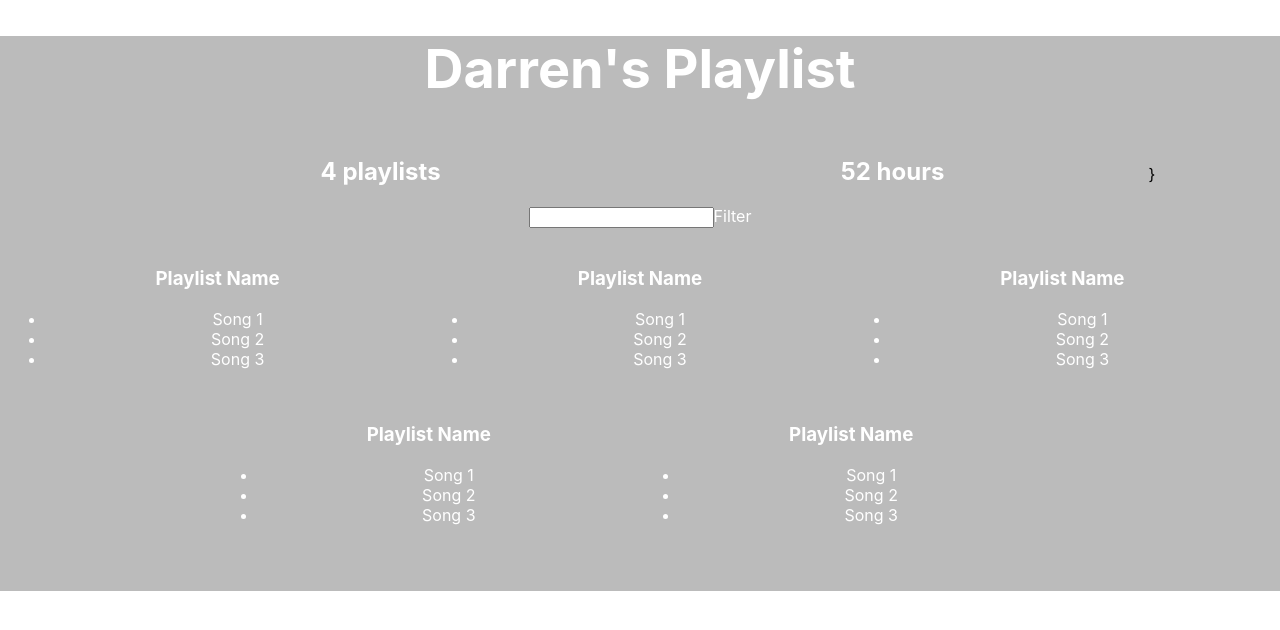
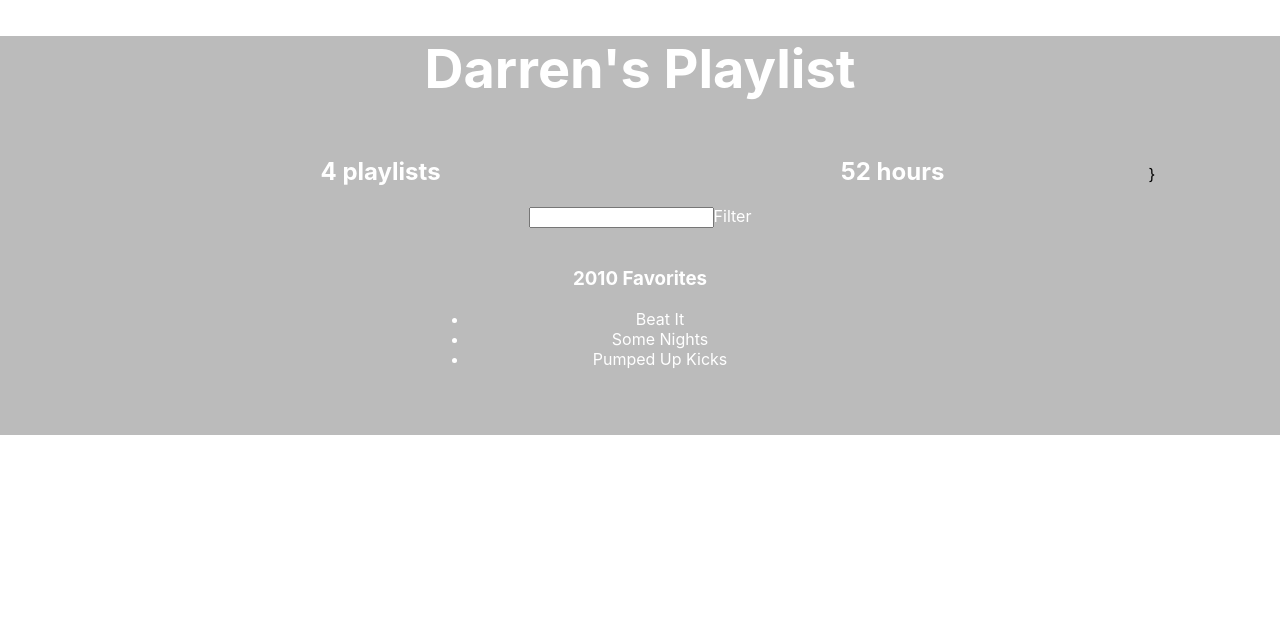
Before and after one commit to darrenhundt/better-playlists, a React (Create React App) app: page / in a window 1280 px wide. Shown: the top 630 px of the page. Built offline with nearby package versions, Linux system fonts and the light colour scheme.

Commit message:
Filtering

```diff
--- a/src/App.js
+++ b/src/App.js
@@ -72,7 +72,7 @@
 		return (
 			<div style={defaultStyle}>
 				<img/>
-				<input type="Text"/>
+				<input type="text" onKeyUp={event => this.props.onTextChange(event.target.value)}/>
 				Filter
 			</div>
 		);
@@ -81,14 +81,15 @@
 
 class Playlist extends Component {
 	render() {
+		let playlist = this.props.playlist
 		return (
 			<div style={{...defaultStyle, width: "33%", display: "inline-block"}}>
 				<img />
-				<h3>Playlist Name</h3>
+				<h3>{playlist.name}</h3>
 				<ul>
-					<li>Song 1</li>
-					<li>Song 2</li>
-					<li>Song 3</li>
+					{playlist.songs.map(song =>
+						<li>{song.name}</li>
+					)}
 				</ul>
 			</div>
 		);
@@ -98,12 +99,18 @@
 class App extends Component {
 	constructor() {
 		super();
-		this.state = {serverData: {}}
+		this.state = {
+			serverData: {},
+			filterString: ''
+		}
 	}
 	componentDidMount() {
 		setTimeout(() => {
 			this.setState({serverData: fakeServerData});
 		}, 1000);
+		setTimeout(() => {
+			this.setState({filterString: '2010'});
+		}, 2000);
 	}
   render() {
     return (
@@ -115,12 +122,14 @@
 							<PlaylistCounter playlists={this.state.serverData.user.playlists}/>
 							<HoursCounter playlists={this.state.serverData.user.playlists}/>
 						}
-						<Filter/>
-						<Playlist/>
-						<Playlist/>
-						<Playlist/>
-						<Playlist/>
-						<Playlist/>
+						<Filter onTextChange={text => this.setState({filterString: text})}/>
+						{this.state.serverData.user.playlists.filter(playlist =>
+								playlist.name.toLowerCase().includes(
+									this.state.filterString.toLowerCase())
+							).map((playlist) => {
+							return <Playlist playlist={playlist}/>
+						}
+						)}
 					</div> : <h1 style={defaultStyle}>Loading...</h1>
 				}
       </div>
```
